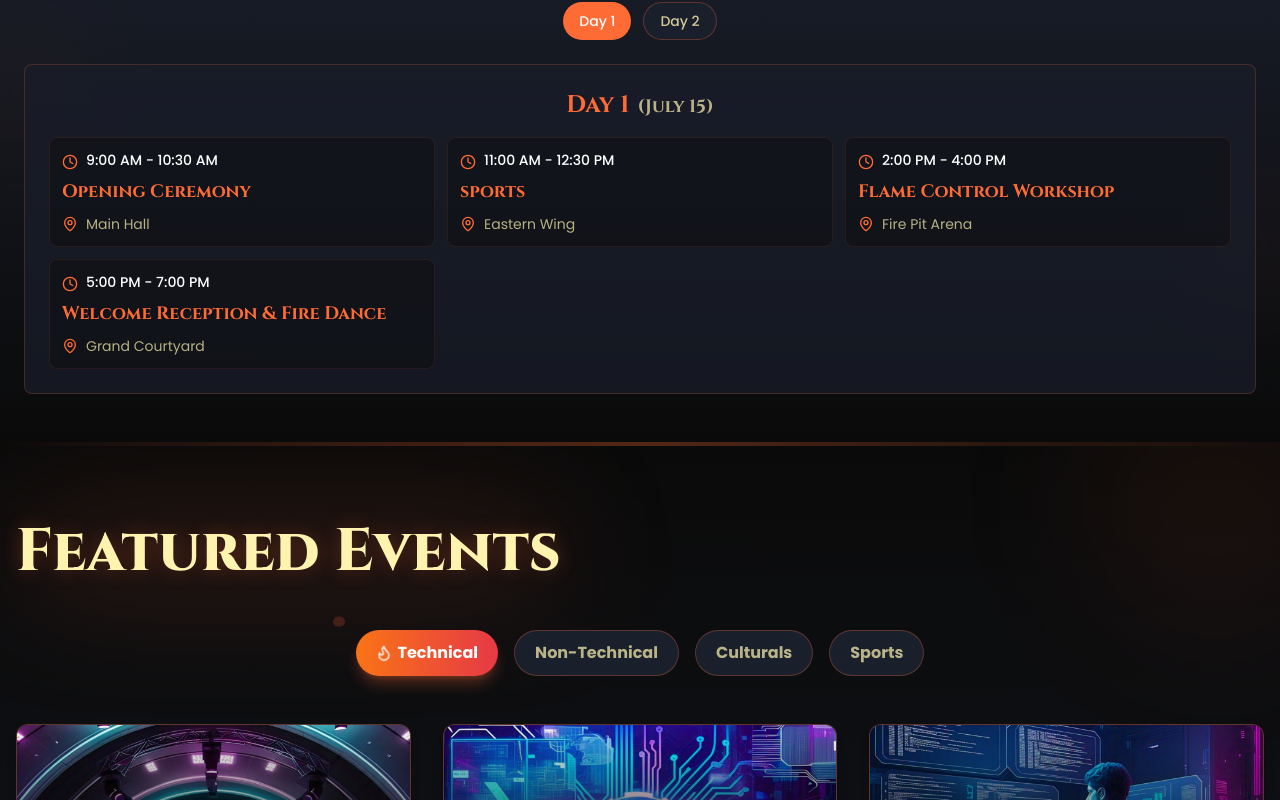
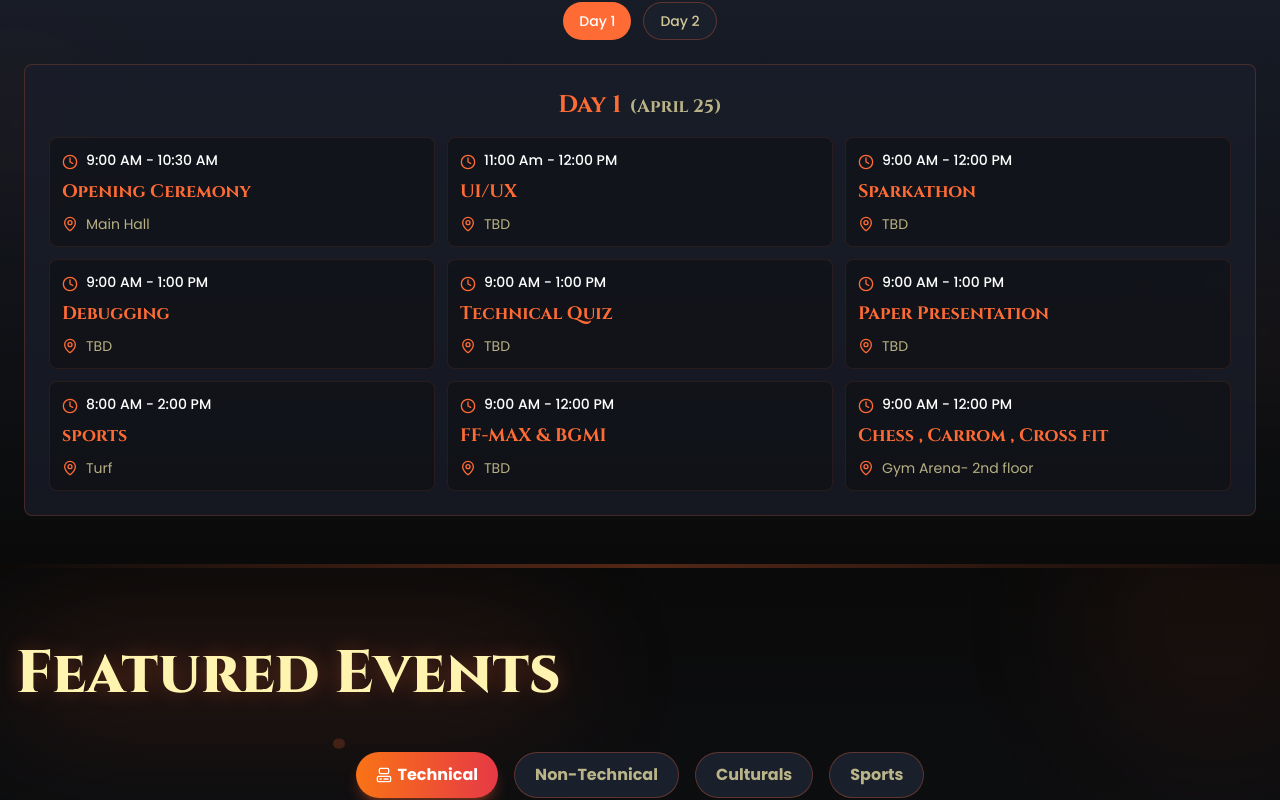
Before and after one commit to Jaiakashv/sympo-website, a React (Vite) app: page / in a window 1280 px wide. Shown: the part 3080-3880 px from the top of the page. Built offline with nearby package versions, Linux system fonts and the light colour scheme.

Commit message:
updated shedule

```diff
--- a/src/components/Events.jsx
+++ b/src/components/Events.jsx
@@ -1,5 +1,5 @@
 import React, { useState, useEffect, useRef } from 'react';
-import { Flame, Users, Sparkles, Music, Trophy, X, Calendar, Clock, MapPin, Phone } from 'lucide-react';
+import { Flame, Users, Sparkles, Music, Trophy, X, Calendar, Clock, MapPin, Phone, Computer } from 'lucide-react';
 import EventModal from './EventModal';
 
 const eventsData = {
@@ -525,7 +525,7 @@ const Events = () => {
             }`}
           >
             <span className="relative z-10 flex items-center">
-              {activeTab === 'technical' && <Flame className="mr-1.5 animate-flame" size={16} />}
+              {activeTab === 'technical' && <Computer className="mr-1.5" size={16} />}
               Technical
             </span>
             {activeTab !== 'technical' && (
--- a/src/components/Hero.jsx
+++ b/src/components/Hero.jsx
@@ -5,7 +5,7 @@ const Hero = () => {
   const containerRef = useRef(null);
 
   const calculateTimeLeft = () => {
-    const eventDate = new Date('2025-04-26T00:00:00');
+    const eventDate = new Date('2025-04-25T00:00:00');
     const difference = eventDate - new Date();
     let timeLeft = {};
 
--- a/src/components/Schedule.jsx
+++ b/src/components/Schedule.jsx
@@ -2,55 +2,95 @@ import React, { useState } from 'react';
 import { Clock, MapPin, Calendar } from 'lucide-react';
 
 const scheduleData = {
-  'Day 1 - July 15': [
+  'Day 1 - April 25': [
     {
       time: '9:00 AM - 10:30 AM',
       title: 'Opening Ceremony',
       location: 'Main Hall'
     },
     {
-      time: '11:00 AM - 12:30 PM',
-      title: 'sports',
-      location: 'Eastern Wing'
+      time: '11:00 Am - 12:00 PM',
+      title: 'UI/UX',
+      location: 'TBD'
     },
     {
-      time: '2:00 PM - 4:00 PM',
-      title: 'Flame Control Workshop',
-      location: 'Fire Pit Arena'
+      time: '9:00 AM - 12:00 PM',
+      title: 'Sparkathon',
+      location: 'TBD'
     },
     {
-      time: '5:00 PM - 7:00 PM',
-      title: 'Welcome Reception & Fire Dance',
-      location: 'Grand Courtyard'
+      time: '9:00 AM - 1:00 PM',
+      title: 'Debugging',
+      location: 'TBD'
+    },
+    {
+      time: '9:00 AM - 1:00 PM',
+      title: 'Technical Quiz',
+      location: 'TBD'
+    },
+    {
+      time: '9:00 AM - 1:00 PM',
+      title: 'Paper Presentation',
+      location: 'TBD'
+    },
+    {
+      time: '8:00 AM - 2:00 PM',
+      title: 'sports',
+      location: 'Turf'
+    },
+    {
+      time: '9:00 AM - 12:00 PM',
+      title: 'FF-MAX & BGMI',
+      location: 'TBD'
+    },
+    {
+      time: '9:00 AM - 12:00 PM',
+      title: 'Chess , Carrom , Cross fit',
+      location: 'Gym Arena- 2nd floor'
     },
 
+
+
   ],
-  'Day 2 - July 16': [
+  'Day 2 - April 26': [
     {
-      time: '9:00 AM - 10:30 AM',
-      title: 'Dragons in Modern Media',
-      location: 'Media Center'
+      time: '10:00 AM - 11:00 AM',
+      title: 'Cinematic Quiz',
+      location: 'TBD'
     },
     {
-      time: '11:00 AM - 1:00 PM',
-      title: 'Scale Crafting Competition',
-      location: 'Artisan Hall'
+      time: '10:00 AM - 11:00 PM',
+      title: 'Anime Quiz',
+      location: 'TBD'
     },
     {
-      time: '2:30 PM - 4:00 PM',
-      title: 'Tournament of Champions',
-      location: 'Grand Arena'
+      time: '11:00 AM - 12:00 PM',
+      title: 'Debate',
+      location: 'TBD'
+    },
+
+
+    {
+      time: '1:00 PM - 4:00 PM',
+      title: 'IPL Mock Auction',
+      location: 'TBD'
     },
     {
-      time: '5:00 PM - Late',
-      title: 'Closing Ceremony & Farewell Feast',
-      location: 'Grand Courtyard'
-    }
+      time: '11:00 AM - 12:00 PM',
+      title: 'Rangoli/Mehandi',
+      location: 'TBD'
+    },
+    {
+      time: '11:00 AM - 12:30 PM',
+      title: 'Portrait Painting',
+      location: 'TBD'
+    },
+
   ]
 };
 
 const Schedule = () => {
-  const [activeDay, setActiveDay] = useState('Day 1 - July 15');
+  const [activeDay, setActiveDay] = useState('Day 1 - April 25');
 
   return (
     <section id="schedule" className="py-8 sm:py-12 bg-gradient-to-b from-dragon-navy to-dragon-black relative overflow-hidden">
```
